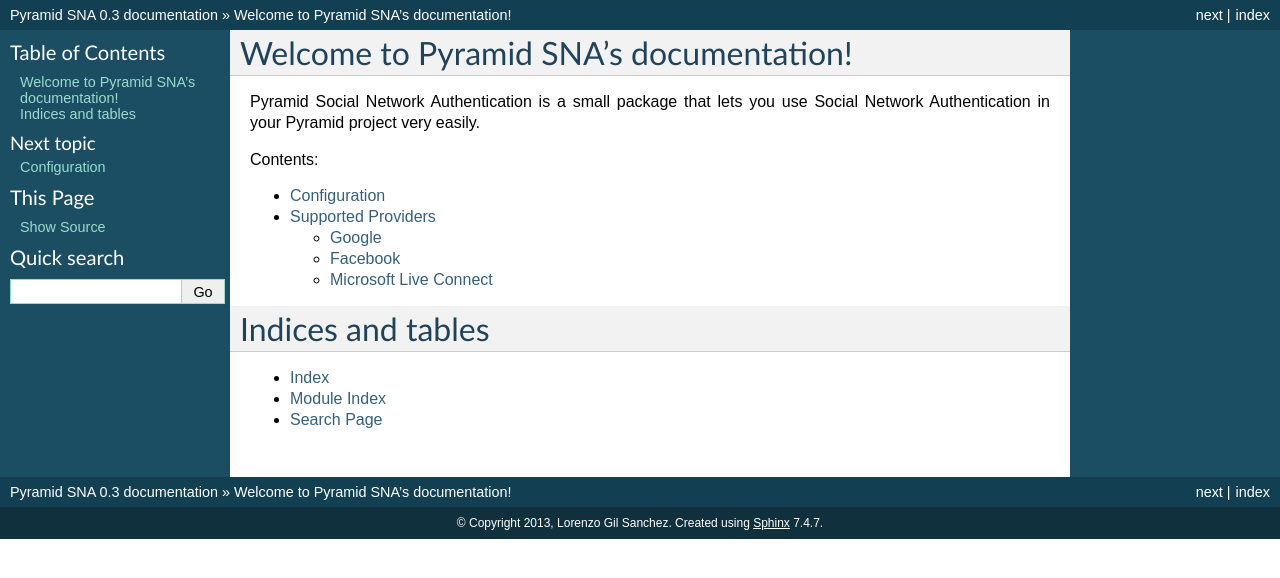
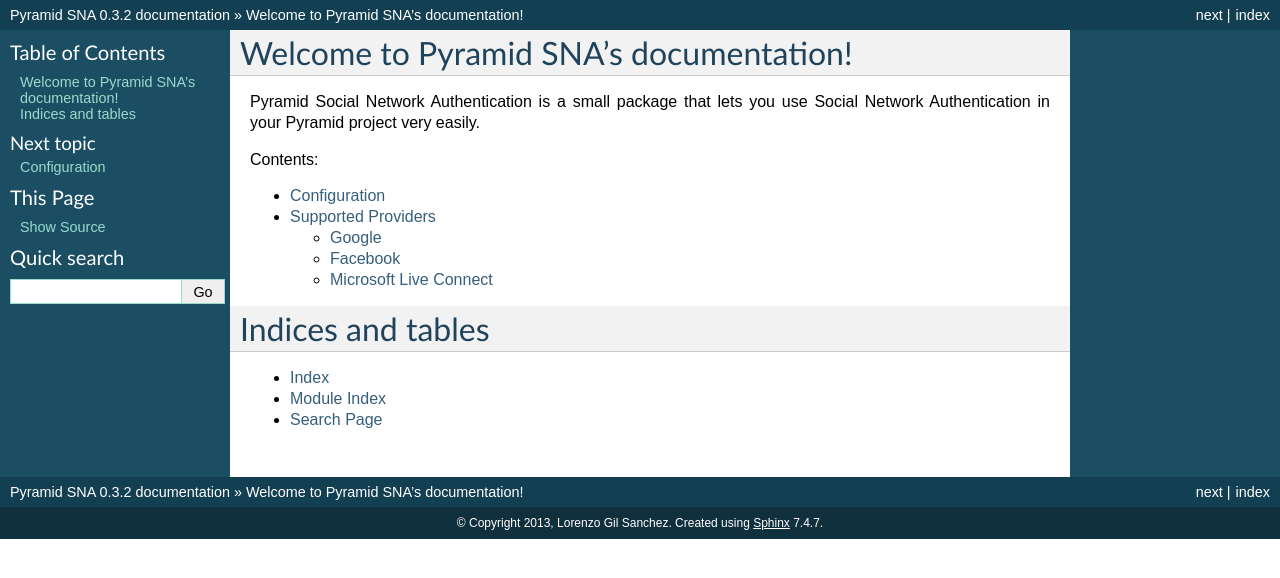
Before and after one commit to lorenzogil/pyramid_sna, a Sphinx documentation site: the page built from docs/index.rst, in a window 1280 px wide. Shown: the top 578 px of the page. Built offline with Sphinx 7.4.7, drawn with Linux system fonts in a browser that asks for light colours.

Commit message:
Update the release version in the docs

```diff
--- a/docs/conf.py
+++ b/docs/conf.py
@@ -50,7 +50,7 @@
 # The short X.Y version.
 version = '0.3'
 # The full version, including alpha/beta/rc tags.
-release = '0.3'
+release = '0.3.2'
 
 # The language for content autogenerated by Sphinx. Refer to documentation
 # for a list of supported languages.
```
